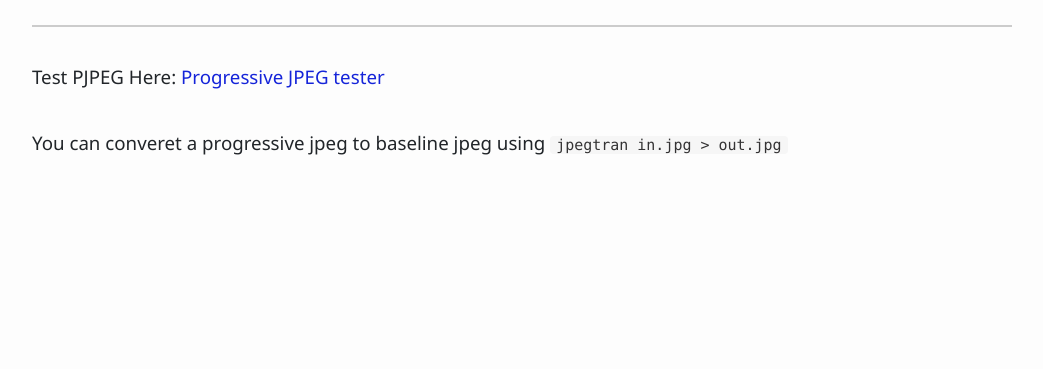
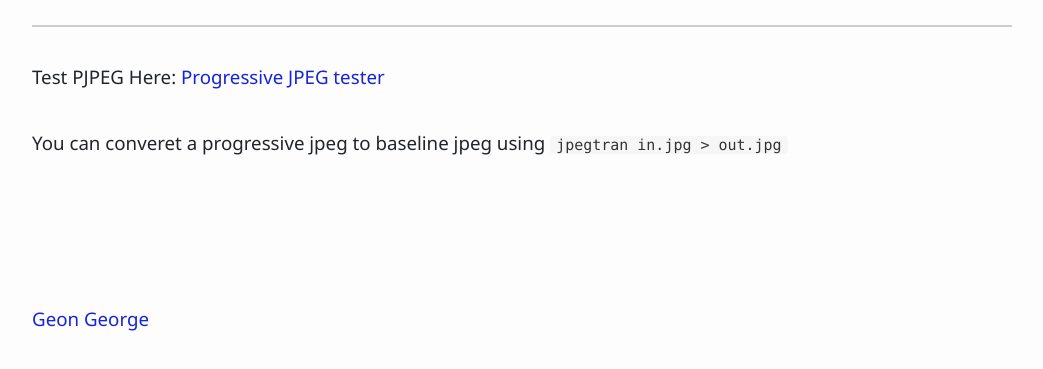
Before and after one commit to geongeorge/pjpeg-test-file, a plain HTML site: page index.html in a window 1280 px wide. Shown: the part 531-900 px from the top of the page, without its empty margins (118-1161 px from the left). Before the commit the page ends 800 px from the top, so only its background shows below. Drawn offline with Linux system fonts and the light colour scheme.

Commit message:
Adds website

```diff
--- a/index.html
+++ b/index.html
@@ -46,6 +46,12 @@
 
   <p>Test PJPEG Here: <a href="https://www.imgonline.com.ua/eng/progressive-or-baseline-jpeg.php" target="_blank">Progressive JPEG tester</a></p>
   <p>You can converet a progressive jpeg to baseline jpeg using <code>jpegtran in.jpg > out.jpg</code></p>
+
+
+  <br>
+  <br>
+  <br>
+  <a href="https://geongeorge.com">Geon George</a>
 </body>
 
 </html>
```
